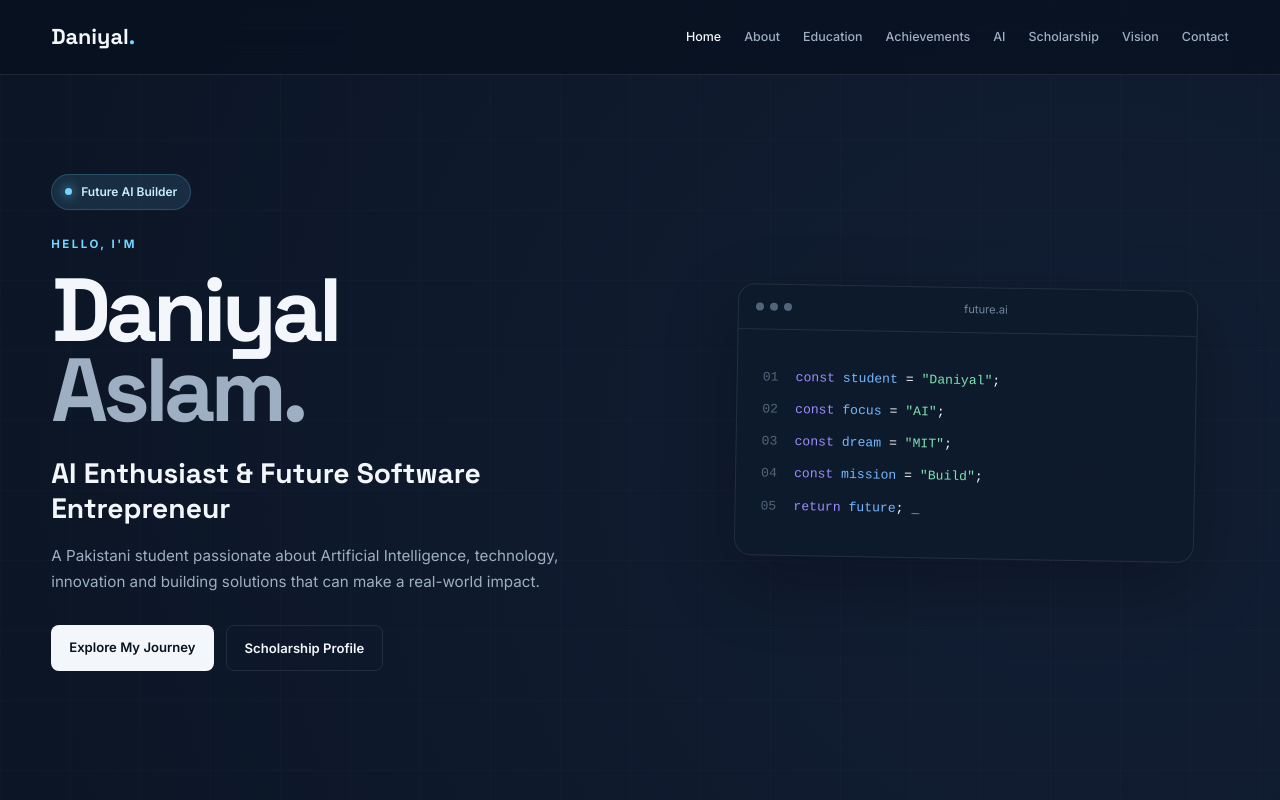
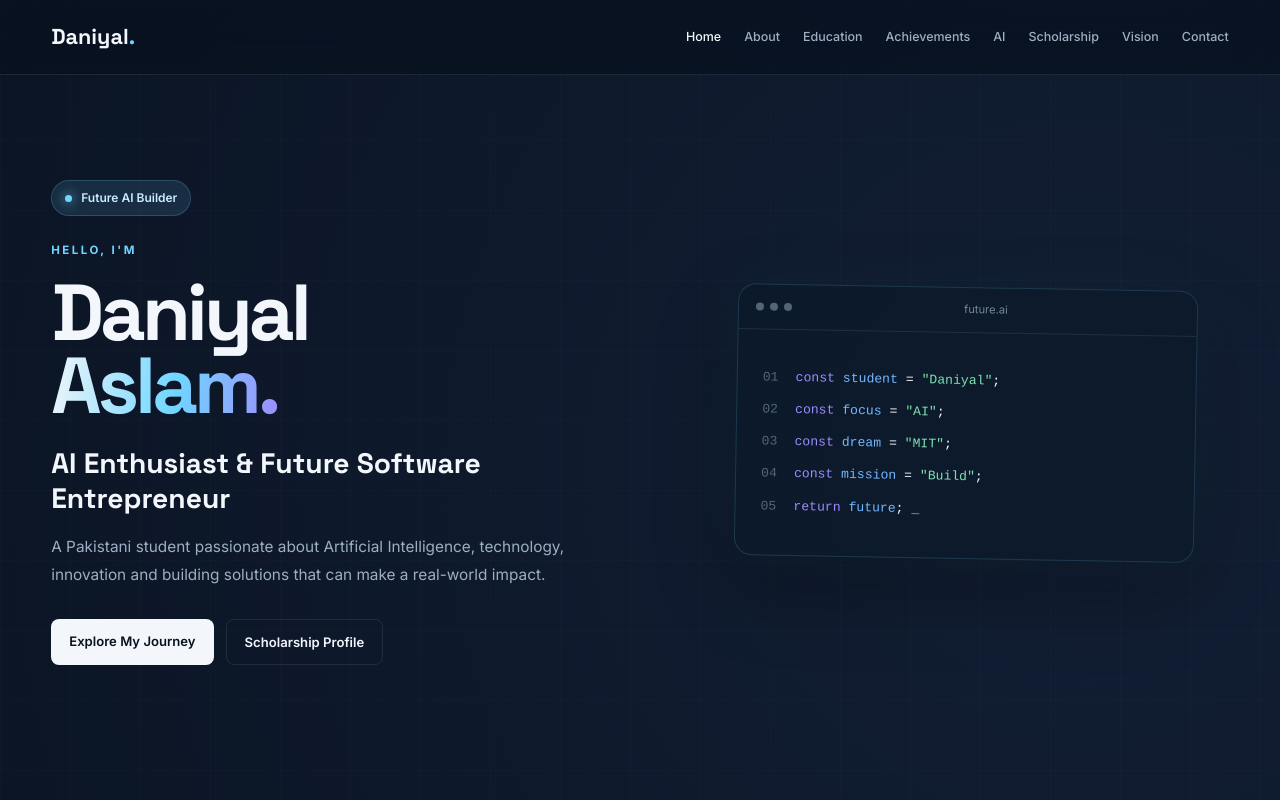
Before and after one commit to dannayl918/Danny-Portfolio, a plain HTML site: page index.html in a window 1280 px wide. Shown: the top 800 px of the page. Drawn offline with Linux system fonts and the light colour scheme.

Commit message:
Update style.css

```diff
--- a/style.css
+++ b/style.css
@@ -28,7 +28,6 @@ body {
         radial-gradient(circle at 85% 8%, rgba(75, 104, 170, 0.15), transparent 30%),
         radial-gradient(circle at 10% 35%, rgba(45, 145, 190, 0.08), transparent 28%),
         var(--bg);
-
     color: var(--text);
     font-family: 'Inter', sans-serif;
     line-height: 1.7;
@@ -41,11 +40,9 @@ body::before {
     inset: 0;
     pointer-events: none;
     z-index: -1;
-
     background-image:
         linear-gradient(rgba(255,255,255,.015) 1px, transparent 1px),
         linear-gradient(90deg, rgba(255,255,255,.015) 1px, transparent 1px);
-
     background-size: 70px 70px;
 }
 
@@ -68,10 +65,7 @@ button {
     color: #07111f;
 }
 
-
-/* =========================
-   NAVBAR
-========================= */
+/* NAVBAR */
 
 .navbar {
     position: fixed;
@@ -79,16 +73,13 @@ button {
     left: 0;
     width: 100%;
     z-index: 1000;
-
     background: rgba(8, 17, 31, .78);
     backdrop-filter: blur(18px);
-
     border-bottom: 1px solid var(--line);
 }
 
 .nav-container {
     min-height: 74px;
-
     display: flex;
     align-items: center;
     justify-content: space-between;
@@ -114,7 +105,6 @@ button {
     color: var(--muted);
     font-size: .78rem;
     font-weight: 500;
-
     transition: .25s ease;
 }
 
@@ -125,28 +115,23 @@ button {
 
 .menu-toggle {
     display: none;
-
     border: 1px solid var(--line);
     background: transparent;
     color: var(--text);
-
     border-radius: 8px;
     padding: 6px 10px;
-
     cursor: pointer;
 }
 
-
-/* =========================
-   HERO
-========================= */
+/* HERO */
 
 .hero {
+    position: relative;
     min-height: 100vh;
     padding: 125px 0 80px;
-
     display: flex;
     align-items: center;
+    overflow: hidden;
 }
 
 .hero-grid {
@@ -160,15 +145,11 @@ button {
     display: inline-flex;
     align-items: center;
     gap: 9px;
-
     padding: 7px 13px;
     margin-bottom: 25px;
-
     border: 1px solid rgba(112,214,255,.2);
     border-radius: 50px;
-
     background: var(--accent-soft);
-
     color: #c7edff;
     font-size: .75rem;
     font-weight: 600;
@@ -177,10 +158,8 @@ button {
 .badge span {
     width: 7px;
     height: 7px;
-
     border-radius: 50%;
     background: var(--accent);
-
     box-shadow: 0 0 12px var(--accent);
 }
 
@@ -194,51 +173,47 @@ button {
 
 .hero h1 {
     font-family: 'Space Grotesk', sans-serif;
-
-    font-size: clamp(4rem, 7vw, 6.7rem);
-    line-height: .9;
-    letter-spacing: -5px;
-
-    margin-bottom: 25px;
+    font-size: clamp(3.8rem, 6.2vw, 6rem);
+    line-height: .92;
+    letter-spacing: -4px;
+    margin-bottom: 24px;
 }
 
 .hero h1 span {
-    color: var(--muted);
+    background: linear-gradient(100deg, #f3f7fb 0%, #70d6ff 55%, #9d8cff 100%);
+    -webkit-background-clip: text;
+    background-clip: text;
+    color: transparent;
 }
 
 .hero h2 {
     max-width: 590px;
-
     font-family: 'Space Grotesk', sans-serif;
     font-size: clamp(1.3rem, 2.2vw, 1.8rem);
     line-height: 1.25;
-
     margin-bottom: 17px;
 }
 
 .hero-description {
-    max-width: 570px;
-    color: var(--muted);
-    font-size: .95rem;
+    max-width: 560px;
+    color: #9eafc3;
+    font-size: .96rem;
+    line-height: 1.8;
 }
 
 .hero-buttons {
     display: flex;
     flex-wrap: wrap;
     gap: 12px;
-
     margin-top: 30px;
 }
 
 .btn {
     display: inline-block;
-
     padding: 11px 18px;
     border-radius: 8px;
-
     font-size: .82rem;
     font-weight: 600;
-
     transition: .3s ease;
 }
 
@@ -261,10 +236,7 @@ button {
     color: var(--accent);
 }
 
-
-/* =========================
-   CODE CARD
-========================= */
+/* CODE CARD */
 
 .hero-visual {
     display: flex;
@@ -273,39 +245,33 @@ button {
 
 .code-card {
     width: min(100%, 460px);
-
-    border: 1px solid var(--line);
-    border-radius: 17px;
-
-    background: rgba(13, 26, 43, .78);
-
-    box-shadow: 0 25px 70px rgba(0,0,0,.25);
-
+    border: 1px solid rgba(112, 214, 255, 0.16);
+    border-radius: 18px;
+    background: rgba(13, 26, 43, 0.82);
+    box-shadow:
+        0 30px 80px rgba(0, 0, 0, 0.28),
+        0 0 60px rgba(112, 214, 255, 0.05);
     overflow: hidden;
-
     transform: rotate(1deg);
-    transition: .4s ease;
+    transition: transform .4s ease, border-color .4s ease;
 }
 
 .code-card:hover {
-    transform: rotate(0) translateY(-6px);
+    transform: rotate(0deg) translateY(-8px);
+    border-color: rgba(112, 214, 255, 0.35);
 }
 
 .code-header {
     height: 45px;
-
     display: flex;
     align-items: center;
-
     padding: 0 17px;
-
     border-bottom: 1px solid var(--line);
 }
 
 .code-header p {
     margin-left: auto;
     margin-right: auto;
-
     color: #73869d;
     font-size: .7rem;
 }
@@ -318,14 +284,12 @@ button {
 .dots span {
     width: 8px;
     height: 8px;
-
     border-radius: 50%;
     background: #52647a;
 }
 
 .code-body {
     padding: 32px 25px;
-
     font-family: monospace;
     font-size: .82rem;
     line-height: 2.45;
@@ -338,7 +302,6 @@ button {
 .number {
     display: inline-block;
     width: 25px;
-
     color: #52657d;
 }
 
@@ -359,10 +322,7 @@ button {
     animation: blink 1s infinite;
 }
 
-
-/* =========================
-   SECTIONS
-========================= */
+/* SECTIONS */
 
 .section {
     padding: 105px 0;
@@ -382,7 +342,6 @@ button {
 
 .section-heading h2 {
     font-family: 'Space Grotesk', sans-serif;
-
     font-size: clamp(2.2rem, 4.8vw, 4rem);
     line-height: 1.05;
     letter-spacing: -2.5px;
@@ -392,10 +351,7 @@ button {
     color: var(--muted);
 }
 
-
-/* =========================
-   ABOUT
-========================= */
+/* ABOUT */
 
 .about-grid {
     display: grid;
@@ -416,7 +372,6 @@ button {
 .profile-card {
     border: 1px solid var(--line);
     border-radius: 15px;
-
     background: var(--card);
 }
 
@@ -431,7 +386,6 @@ button {
 
 .profile-item span {
     display: block;
-
     color: #72859b;
     font-size: .7rem;
     margin-bottom: 3px;
@@ -441,10 +395,7 @@ button {
     font-size: .88rem;
 }
 
-
-/* =========================
-   EDUCATION
-========================= */
+/* EDUCATION */
 
 .timeline {
     display: grid;
@@ -455,14 +406,10 @@ button {
     display: grid;
     grid-template-columns: 160px 1fr;
     gap: 30px;
-
     padding: 27px;
-
     border: 1px solid var(--line);
     border-radius: 14px;
-
     background: var(--card);
-
     transition: .3s ease;
 }
 
@@ -493,10 +440,7 @@ button {
     border-style: dashed;
 }
 
-
-/* =========================
-   ACHIEVEMENTS
-========================= */
+/* ACHIEVEMENTS */
 
 .achievement-grid {
     display: grid;
@@ -506,14 +450,10 @@ button {
 
 .achievement-card {
     min-height: 220px;
-
     padding: 25px;
-
     border: 1px solid var(--line);
     border-radius: 14px;
-
     background: var(--card);
-
     transition: .3s ease;
 }
 
@@ -524,12 +464,9 @@ button {
 
 .achievement-card strong {
     display: block;
-
     font-family: 'Space Grotesk', sans-serif;
     font-size: 2.6rem;
-
     color: var(--accent);
-
     margin-bottom: 18px;
 }
 
@@ -543,10 +480,7 @@ button {
     font-size: .8rem;
 }
 
-
-/* =========================
-   AI
-========================= */
+/* AI */
 
 .ai-grid {
     display: grid;
@@ -556,14 +490,10 @@ button {
 
 .ai-card {
     min-height: 265px;
-
     padding: 28px;
-
     border: 1px solid var(--line);
     border-radius: 15px;
-
     background: var(--card);
-
     transition: .35s ease;
 }
 
@@ -590,17 +520,12 @@ button {
     font-size: .84rem;
 }
 
-
-/* =========================
-   SCHOLARSHIP
-========================= */
+/* SCHOLARSHIP */
 
 .scholarship-card {
     padding: clamp(35px, 6vw, 70px);
-
     border: 1px solid rgba(112,214,255,.18);
     border-radius: 20px;
-
     background:
         radial-gradient(circle at 90% 10%, rgba(112,214,255,.12), transparent 35%),
         var(--bg-light);
@@ -608,11 +533,9 @@ button {
 
 .scholarship-card h2 {
     font-family: 'Space Grotesk', sans-serif;
-
     font-size: clamp(2.4rem, 5vw, 4.6rem);
     line-height: 1;
     letter-spacing: -3px;
-
     margin-bottom: 25px;
 }
 
@@ -622,10 +545,8 @@ button {
 
 .scholarship-card > p:not(.eyebrow) {
     max-width: 730px;
-
     color: var(--muted);
     font-size: .92rem;
-
     margin-bottom: 15px;
 }
 
@@ -633,12 +554,9 @@ button {
     display: flex;
     justify-content: space-between;
     align-items: center;
-
     gap: 20px;
-
     margin-top: 35px;
     padding-top: 22px;
-
     border-top: 1px solid var(--line);
 }
 
@@ -653,10 +571,7 @@ button {
     font-family: 'Space Grotesk', sans-serif;
 }
 
-
-/* =========================
-   VISION
-========================= */
+/* VISION */
 
 .vision-grid {
     display: grid;
@@ -666,14 +581,10 @@ button {
 
 .vision-card {
     min-height: 280px;
-
     padding: 28px;
-
     border: 1px solid var(--line);
     border-radius: 15px;
-
     background: var(--card);
-
     transition: .35s ease;
 }
 
@@ -690,9 +601,7 @@ button {
 
 .vision-card h3 {
     font-family: 'Space Grotesk', sans-serif;
-
     font-size: 1.45rem;
-
     margin: 45px 0 10px;
 }
 
@@ -701,10 +610,7 @@ button {
     font-size: .85rem;
 }
 
-
-/* =========================
-   CONTACT
-========================= */
+/* CONTACT */
 
 .contact-section {
     padding-bottom: 75px;
@@ -712,20 +618,16 @@ button {
 
 .contact-card {
     text-align: center;
-
     padding: 80px 25px;
-
     border-top: 1px solid var(--line);
     border-bottom: 1px solid var(--line);
 }
 
 .contact-card h2 {
     font-family: 'Space Grotesk', sans-serif;
-
     font-size: clamp(2.5rem, 5vw, 4.7rem);
     line-height: 1;
     letter-spacing: -3px;
-
     margin-bottom: 22px;
 }
 
@@ -735,9 +637,7 @@ button {
 
 .contact-card > p:not(.eyebrow) {
     max-width: 620px;
-
     margin: 0 auto 25px;
-
     color: var(--muted);
     font-size: .9rem;
 }
@@ -746,37 +646,25 @@ button {
     color: var(--accent);
     font-size: .9rem;
     font-weight: 600;
-
     border-bottom: 1px solid rgba(112,214,255,.3);
-
     padding-bottom: 4px;
 }
 
-
-/* =========================
-   FOOTER
-========================= */
+/* FOOTER */
 
 footer {
     padding: 25px 0 35px;
-
     color: #65778d;
     text-align: center;
     font-size: .72rem;
 }
 
-
-/* =========================
-   REVEAL
-========================= */
+/* REVEAL */
 
 .reveal {
     opacity: 0;
     transform: translateY(18px);
-
-    transition:
-        opacity .7s ease,
-        transform .7s ease;
+    transition: opacity .7s ease, transform .7s ease;
 }
 
 .reveal.visible {
@@ -784,10 +672,7 @@ footer {
     transform: translateY(0);
 }
 
-
-/* =========================
-   ANIMATIONS
-========================= */
+/* ANIMATION */
 
 @keyframes blink {
     50% {
@@ -795,10 +680,7 @@ footer {
     }
 }
 
-
-/* =========================
-   TABLET
-========================= */
+/* TABLET */
 
 @media (max-width: 950px) {
 
@@ -823,10 +705,7 @@ footer {
     }
 }
 
-
-/* =========================
-   MOBILE
-========================= */
+/* MOBILE */
 
 @media (max-width: 760px) {
 
@@ -836,19 +715,14 @@ footer {
 
     .nav-links {
         display: none;
-
         position: absolute;
         top: 74px;
         left: 4%;
         right: 4%;
-
         padding: 18px;
-
         flex-direction: column;
         align-items: flex-start;
-
         background: #0b192b;
-
         border: 1px solid var(--line);
         border-radius: 12px;
     }
@@ -898,10 +772,7 @@ footer {
     }
 }
 
-
-/* =========================
-   SMALL PHONES
-========================= */
+/* SMALL PHONES */
 
 @media (max-width: 480px) {
 
```
